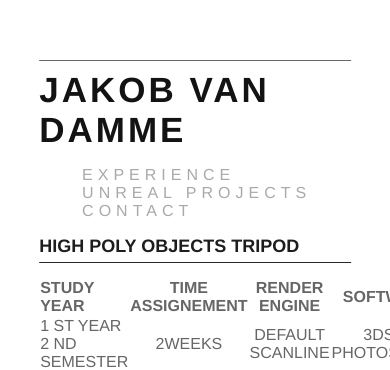
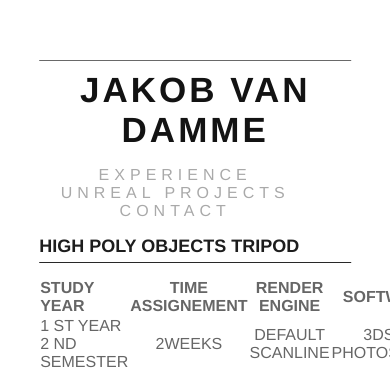
Before and after one commit to JakobVanDamme/Portfolio, a plain HTML site: page Pages/tripod.html in a window 390 px wide. Shown: the part 111-481 px from the top of the page. Drawn offline with Linux system fonts and the light colour scheme.

Commit message:
correction

```diff
--- a/css/style.css
+++ b/css/style.css
@@ -277,7 +277,7 @@ previousproject:hover
 header {
 		width: 85%;
 		transform: translate(10%, 0%);
-		text-align: center;
+		text-align: right;
 		min-height: auto;
 		height: auto;
 		padding: 0px;
@@ -287,6 +287,38 @@ header {
 		position: absolute;
 		background-color: white
 	}
+	.home {
+	font-family: Helvetica,Arial,serif;
+	float: left;
+		display: inline-block;
+		text-align: center;
+		width: 100%;
+	font-weight: 900;
+	text-decoration: none;
+	color:#131313;
+	font-size: 35px;
+	margin-top: 10px;
+	text-transform: uppercase;
+	letter-spacing: 3px;
+	transition: all  linear;
+}
+		menu
+{list-style: none;
+	font-family: raleway,Helvetica,Arial,serif;
+display: inline-block;
+float: left;
+	width: 100%;
+	left: 0px;
+	margin: 0px;
+	padding: 0px;
+	margin-top: 0px;
+	letter-spacing: 5px;
+	text-align: center;
+	font-weight: normal;
+	text-transform: uppercase;
+
+
+}
 
 .tiles:hover .overlay {
   opacity: .5;
@@ -315,5 +347,77 @@ position: relative;
 	width: 100%;
 
 }
+@media only screen and (max-width: 800px) {
+
+	header {
+		width: 85%;
+		transform: translate(10%, 0%);
+		text-align: center;
+		min-height: auto;
+		height: auto;
+		padding: 0px;
+		margin: 0px;
+		z-index: 5;
+		border-bottom: 1px solid rgba(252,252,252,0.1);
+		position: absolute;
+		background-color: white
+	}
+	.home {
+	font-family: Helvetica,Arial,serif;
+	float: left;
+		display: inline-block;
+		text-align: center;
+	font-weight: 900;
+	text-decoration: none;
+	color:#131313;
+	font-size: 35px;
+	margin-top: 10px;
+	text-transform: uppercase;
+	letter-spacing: 3px;
+	transition: all  linear;
+}
+	menu
+{list-style: none;
+	font-family: raleway,Helvetica,Arial,serif;
+display: inline-block;
+float: left;
+	width: 100%;
+	left: 0px;
+	margin: 0px;
+	padding: 0px;
+	margin-top: 0px;
+	letter-spacing: 5px;
+	text-align: center;
+	font-weight: normal;
+	text-transform: uppercase;
+
 
 }
+menu ul li {
+list-style: none;
+	text-decoration: none;
+	margin-left: 0px;
+	padding-left: 0px;
+
+
+
+}
+menu a, menu a:visited, menu a:active
+{
+	color: black;
+}
+menu a:hover
+{
+	color: black;
+}
+
+menu li a {
+	margin-left: 0px;
+	padding-left:  0px;
+	color: #A9A9A9;
+	text-decoration: none;
+	transition: all 0.1s linear;
+}
+
+	}
+}
```
